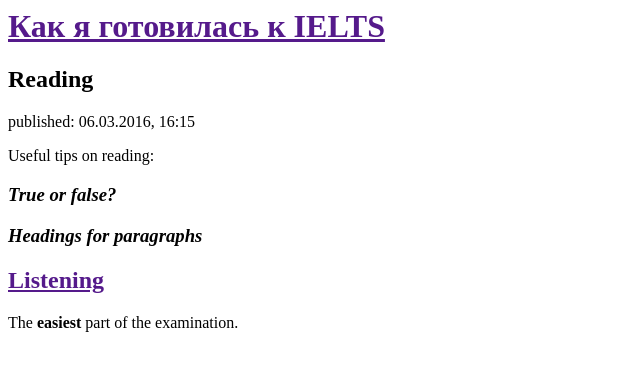
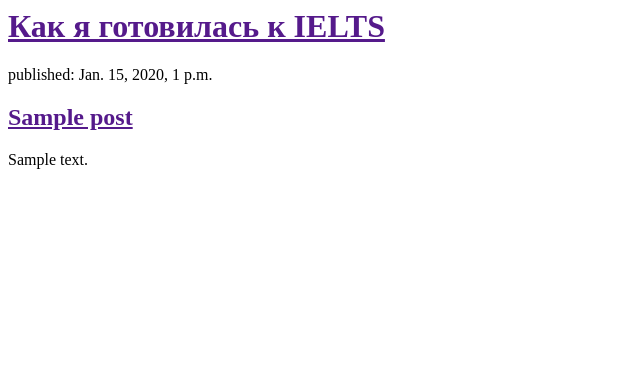
Before and after one commit to Antennaria/my-first-blog, a Django app: template blog/templates/blog/post_list.html in a window 1280 px wide. Shown: the top 371 px of the page, without its empty margins (0-640 px from the left). Run offline with Django 3.2, Linux system fonts and the light colour scheme; the template is opened without the code that fills it: values that come from a table or form of the project are taken from there, others are empty; tables that the repository leaves empty hold one stand-in row (values such as "Sample post").

Commit message:
Modified templates to display post from database.

```diff
--- a/blog/templates/blog/post_list.html
+++ b/blog/templates/blog/post_list.html
@@ -8,18 +8,14 @@
 			<h1><a href="">Как я готовилась к IELTS</a></h1>
 		</div>
 
-		<div>
-			<h2>Reading</h2>
-			<p>published: 06.03.2016, 16:15</p>
-			<p>Useful tips on reading:</p>
-				<h3><em>True or false?</em></h3>
-				<h3><em>Headings for paragraphs</em></h3>
-		</div>
 
-		<div>
-			<h2><a href="">Listening</a></h2>
-			<p>The <strong>easiest</strong> part of the examination.</p>
-		</div>
+		{% for post in posts %}
+			<div>
+				<p>published: {{ post.published_date }}</p>
+				<h2><a href="">{{ post.title }}</a></h1>
+				<p>{{ post.text|linebreaks }}</p>
+			</div>
+		{% endfor %}
 
 	</body>
 
--- a/blog/views.py
+++ b/blog/views.py
@@ -1,5 +1,8 @@
 from django.shortcuts import render
+from django.utils import timezone
+from .models import Post
 
 def post_list(request):
-	return render(request, 'blog/post_list.html', {})
+	posts = Post.objects.filter(published_date__lte=timezone.now()).order_by('published_date')
+	return render(request, 'blog/post_list.html', {'posts': posts})
 # Create your views here.
```
